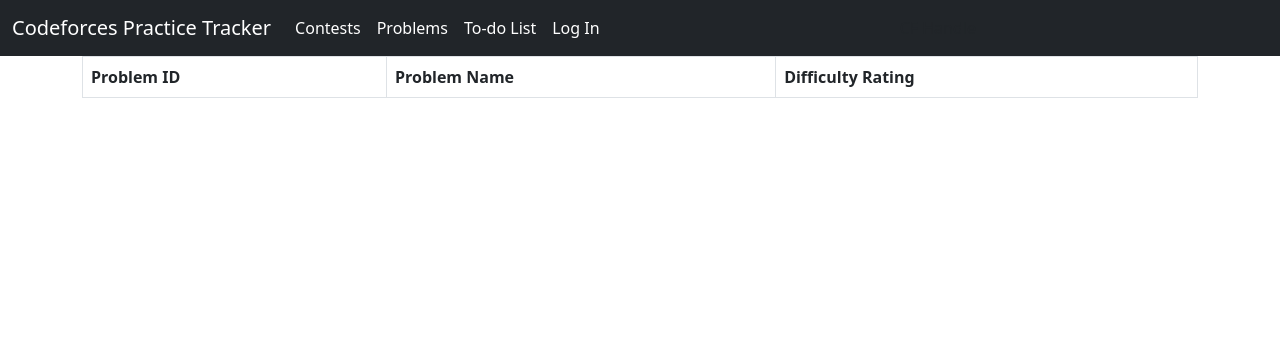
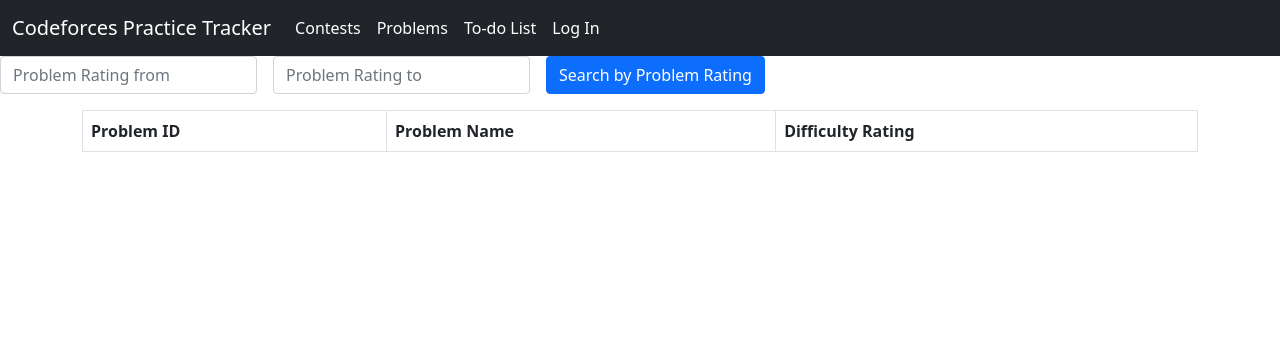
Before and after one commit to utchchhwas/cf-practice-tracker, a Flask app: page /problems/problems in a window 1280 px wide. Shown: the top 356 px of the page. Run offline with Flask 2, Linux system fonts and the light colour scheme; data that the repository does not hold is empty.

Commit message:
problem and contest filtration added

```diff
--- a/cf_tracker/problems.py
+++ b/cf_tracker/problems.py
@@ -1,19 +1,37 @@
-
+from flask import redirect, url_for
 from flask import Blueprint, render_template, request
 
 from cf_tracker.db import get_db, query_db
 
 bp = Blueprint("problems", __name__, url_prefix="/problems")
 
-@bp.route("/")
-@bp.route("/<problem_id>")
+@bp.route("/problems", methods=('GET', 'POST'))
 def problems(problem_id=None):
+
+    if request.method == "POST":
+        # print("in post method")
+        problem_rating_low = request.form["problem_rating_low"]
+        problem_rating_high = request.form["problem_rating_high"]
+        print(f"problem_rating_low = {problem_rating_low}")
+        print(f"problem_rating_high = {problem_rating_high}")
+        if problem_rating_high == "":
+            problem_rating_high=4000
+        if problem_rating_low == "":
+            problem_rating_low=800
+        return redirect(url_for("problems.problems", problem_rating_low=problem_rating_low, problem_rating_high=problem_rating_high))
+
+    rating_low = request.args.get("problem_rating_low", 800)
+    rating_high = request.args.get("problem_rating_high", 4000)
+
+    print(rating_high)
+    print(rating_low)
     all_problems = query_db('''
         SELECT CONTEST_ID, PROBLEM_INDEX, PROBLEM_NAME, PROBLEM_RATING,
             (TO_CHAR(CONTEST_ID) || PROBLEM_INDEX) PROBLEM_ID,
             ('https://codeforces.com/contest/' || TO_CHAR(CONTEST_ID) || '/problem/' || PROBLEM_INDEX) PROBLEM_LINK
         FROM PROBLEMS
+        WHERE PROBLEM_RATING >= :rating_low AND PROBLEM_RATING <= :rating_high
         ORDER BY PROBLEM_RATING
-        ''')
+        ''', [rating_low, rating_high])
 
-    return render_template("problems/problems.html", all_problems=all_problems[:100])
+    return render_template("problems/problems.html", all_problems=all_problems)
--- a/cf_tracker/templates/layout.html
+++ b/cf_tracker/templates/layout.html
@@ -40,7 +40,7 @@
           <ul class="navbar-nav me-auto mb-2 mb-lg-0">
 
             <li class="nav-item">
-              <a class="nav-link active" aria-current="page" href="{{ url_for('contests.contests') }}">Contests</a>
+              <a class="nav-link active" aria-current="page" href="{{ url_for('contests.show_contests') }}">Contests</a>
             </li>
 
             <li class="nav-item">
--- a/cf_tracker/templates/problems/problems.html
+++ b/cf_tracker/templates/problems/problems.html
@@ -1,6 +1,26 @@
 {% extends "layout.html" %}
 
 {% block body %}
+
+<div>
+  <form method="post" class="row g-3">
+    <!-- <div class="col-auto">
+      <label for="staticEmail2" class="visually-hidden">Email</label>
+      <input type="text" readonly class="form-control-plaintext" id="staticEmail2" value="email@example.com">
+    </div> -->
+    <div class="col-auto">
+      <!-- <label for="">Contest ID</label> -->
+      <input name="problem_rating_low" type="text" class="form-control" id="problem_rating_low" placeholder="Problem Rating from">
+    </div>
+    <div class="col-auto">
+      <!-- <label for="">Contest ID</label> -->
+      <input name="problem_rating_high" type="text" class="form-control" id="problem_rating_high" placeholder="Problem Rating to">
+    </div>
+    <div class="col-auto">
+      <button type="submit" class="btn btn-primary mb-3">Search by Problem Rating</button>
+    </div>
+  </form>
+</div>
 
 <div class="container">
   <table class="table table-striped table-hover table-bordered">
```
Also changed, not shown: cf_tracker/contests.py (+39 -9 lines), cf_tracker/templates/contests/contest_problems.html (added, +32 -0 lines), cf_tracker/templates/contests/contests.html (+20 -1 lines).
